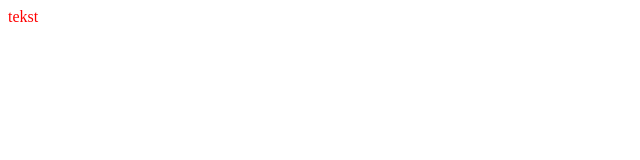
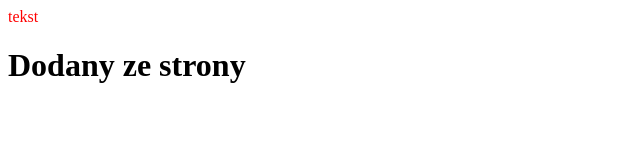
Before and after one commit to SpecialJayy/CieszynKurs2022, a plain HTML site: page index.html in a window 1280 px wide. Shown: the whole page, without its empty margins (0-640 px from the left). Drawn offline with Linux system fonts and the light colour scheme.

Commit message:
zmieany ze strony
dodanie h1

```diff
--- a/index.html
+++ b/index.html
@@ -8,5 +8,6 @@
 </head>
 <body>
     <font color="red">tekst</font>
+    <h1>Dodany ze strony</h1>
 </body>
 </html>
```
